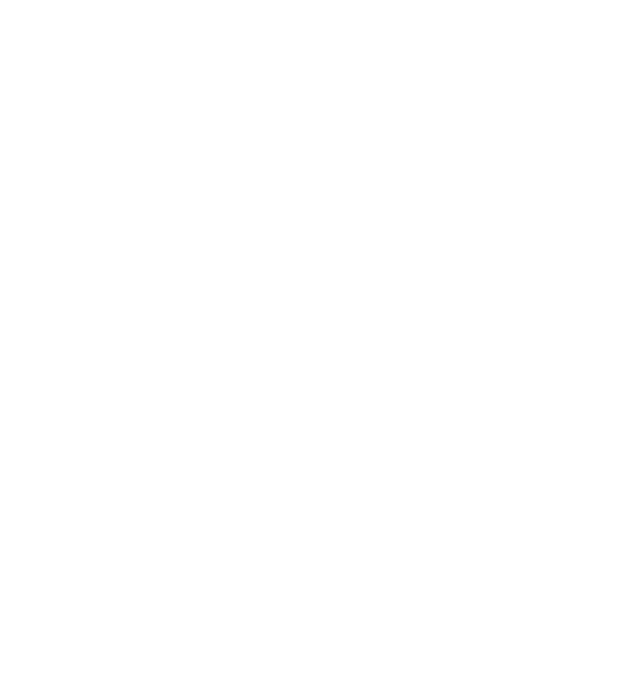
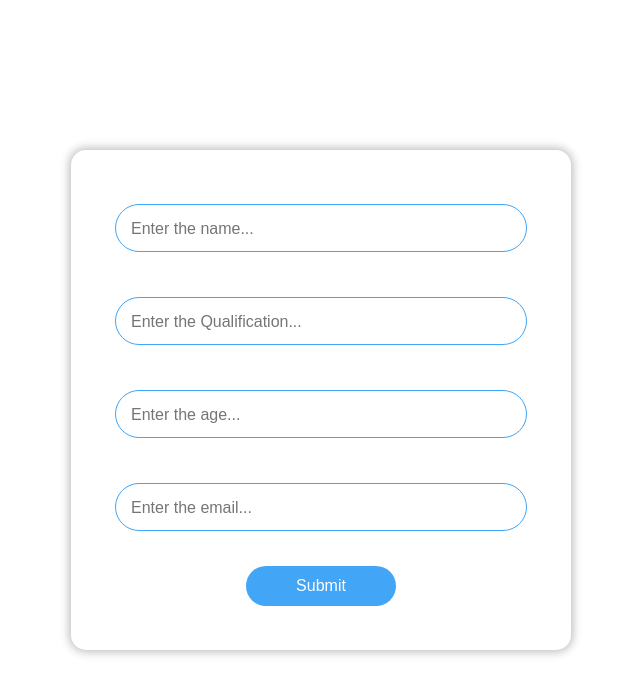
Before and after one commit to IBM-EPBL/IBM-Project-34725-1660275274, a plain HTML site: page Assignment 1/index.html in a window 1280 px wide. Shown: the whole page, without its empty margins (319-959 px from the left). Drawn offline with Linux system fonts and the light colour scheme.

Commit message:
Assignment 1 complete

```diff
--- a/Assignment 1/index.html
+++ b/Assignment 1/index.html
@@ -4,9 +4,18 @@
     <meta charset="UTF-8">
     <meta http-equiv="X-UA-Compatible" content="IE=edge">
     <meta name="viewport" content="width=device-width, initial-scale=1.0">
+
+    <link rel="stylesheet" href="style.css">
+
     <title>Assignment 1</title>
 </head>
 <body>
-
+    <div class="container">
+        <input type="text" name="Name" id="Name" placeholder="Enter the name..."><br>
+        <input type="text" name="Quali" id="Quali" placeholder="Enter the Qualification..."><br>
+        <input type="number" name="Age" id="Age" placeholder="Enter the age..."><br>
+        <input type="email" name="Email" id="Email" placeholder="Enter the email..."><br>
+        <button type="submit">Submit</button>
+    </div>
 </body>
 </html>
--- /dev/null
+++ b/Assignment 1/style.css
@@ -0,0 +1,54 @@
+@import url('https://fonts.googleapis.com/css2?family=Poppins&display=swap');
+
+body{
+    margin: 0;
+    padding: 0;
+    font-family: 'Poppins', sans-serif;
+    display: flex;
+    align-items: center;
+    justify-content: center;
+    height: 100vh;
+    width: 100vw;
+}
+
+.container{
+    height: 500px;
+    width: 500px;
+    box-sizing: border-box;
+    padding: 30px;
+    display: flex;
+    flex-direction: column;
+    align-items: center;
+    justify-content: center;
+    box-shadow: 0 0 10px 2px #BDBDBD;
+    border-radius: 15px;
+}
+
+
+.container input{
+    width: 380px;
+    height: 30px;
+    margin: 10px 0;
+    padding: 8px 15px;
+    outline: none;
+    border: 1px solid #42A5F5;
+    border-radius: 30px;
+    font-size: 18px;
+    font-weight: 500;
+}
+
+::placeholder{
+    font-size: 16px;
+    color: #757575;
+}
+
+.container button{
+    width: 150px;
+    height: 40px;
+    font-size: 16px;
+    color: #fff;
+    background-color: #42A5F5;
+    border: none;
+    border-radius: 30px;
+    cursor: pointer;
+}
```
